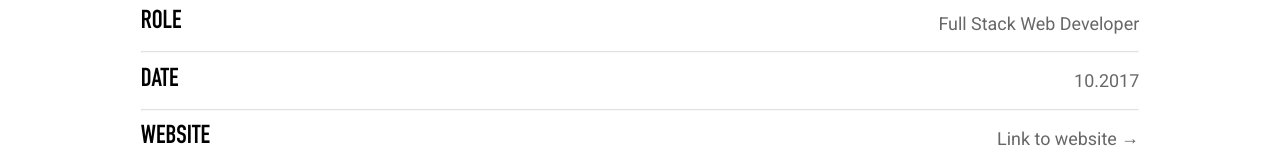
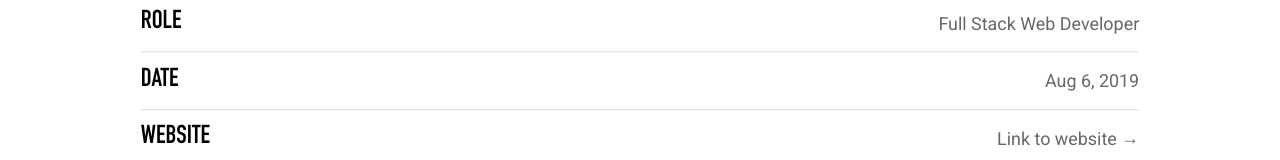
Before and after one commit to ho-tonym/portfolio, a React (Create React App) app: page /projects/pokedex in a window 1280 px wide. Shown: the part 6532-6692 px from the top of the page. Built offline with nearby package versions, Linux system fonts and the light colour scheme.

Commit message:
added dates to each proj

```diff
--- a/src/assets/data/projectInfo.js
+++ b/src/assets/data/projectInfo.js
@@ -46,6 +46,7 @@ export default
         pic: pic2Sort
       }
     ],
+    date:"Nov 30, 2019",
     colorsArray: [["#fff", "#2f2f2f", "#017aff", "#636363", "#ff9f38", "#ff6e8d"]],
     description: "This app was a way for me to learn more about sorting algorithms and help others understand the differences between some of the more popular ones. Feel free to play around with it!",
     githubLink:"https://github.com/ho-tonym/sorting-visualizer",
@@ -92,6 +93,7 @@ export default
       ["#9acff7", "#8accff", "#55acee", "#6FC6FF", "#3C93D5"],
       ["#11bd0e","#e04b4b"]
     ],
+    date:"Aug 6, 2019",
     description: "The purpose of this app is for convenient comparisons of your pokemon against certain matchups to determine your best lineup. Specifically for Pokemon Go.",
     githubLink:"https://github.com/ho-tonym/pokedex",
     hostLink:"https://sheltered-taiga-80254.herokuapp.com/"
@@ -120,6 +122,7 @@ export default
       ["#ED6B74", "#37dacb", "#a78be8"],
       ["#00d2ff", "#3a7bd5"]
     ],
+    date:"Jul 30, 2019",
     description: "Lorem Ipsum is simply dummy text of the printing and typesetting industry. Lorem Ipsum has been the industry's standard dummy text ever since the 1500s, when an unknown printer took a galley of type and scrambled it to make a type specimen book. It has survived not only five centuries, but also the leap into electronic typesetting, remaining essentially unchanged. It was popularised in the 1960s with the release of Letraset sheets containing Lorem Ipsum passages, and more recently with desktop publishing software like Aldus PageMaker including versions of Lorem Ipsum.",
     githubLink:"https://github.com/ho-tonym/donutproductpage",
     hostLink:"https://ho-tonym.github.io/donutproductpage/"
--- a/src/components/EachProjectPage/index.js
+++ b/src/components/EachProjectPage/index.js
@@ -15,7 +15,7 @@ const EachProjectPage = () => {
   const { backgroundColor, alt, src, nameArray,
     colorsArray, description,
     githubLink, hostLink,
-    firstImages, secondImages,
+    firstImages, secondImages, date
   } = projectInfo[currentProj]
   const { projectPage, zero, one,
     second, third, backgroundSection,
@@ -139,7 +139,7 @@ const EachProjectPage = () => {
           <hr />
           <span>
             <h3>DATE</h3>
-            <p>10.2017</p>
+            <p>{date}</p>
           </span>
           <hr />
 
```
